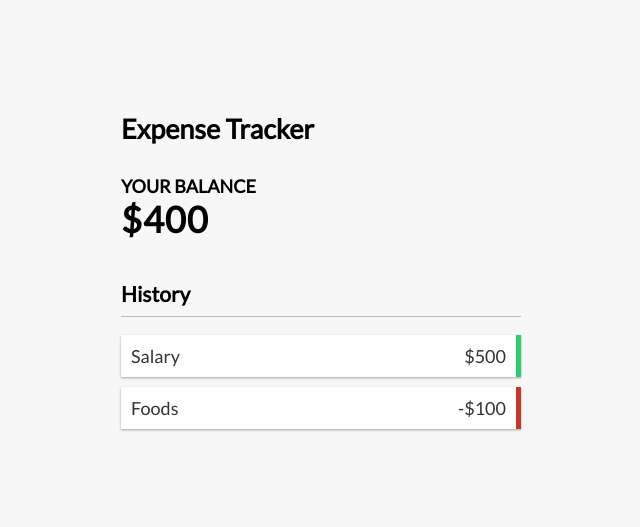
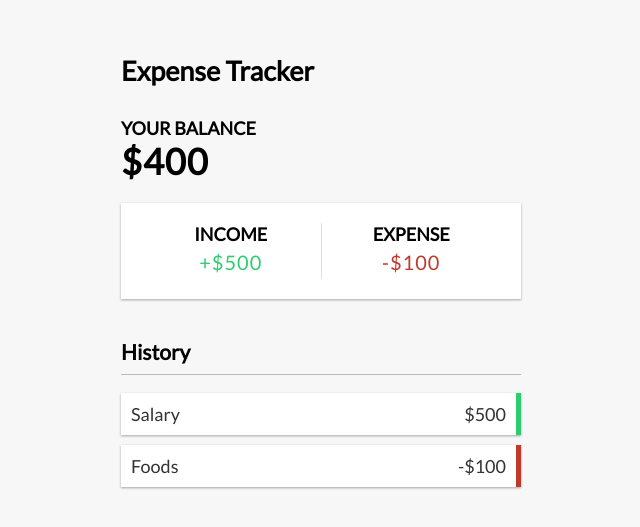
Before and after one commit to indra120/expense-tracker-react, a React (Vite) app: page / in a window 1280 px wide. Shown: the part 121-648 px from the top of the page, without its empty margins (319-959 px from the left). Built offline with nearby package versions, Linux system fonts and the light colour scheme.

Commit message:
Compute & display totals of income & expense

```diff
--- a/src/app.tsx
+++ b/src/app.tsx
@@ -1,6 +1,7 @@
 import { useMemo, useState } from "react"
 import TransactionList from "./components/transaction-list"
 import Balance from "./components/balance"
+import IncomeExpenses from "./components/income-expenses"
 
 export interface Transaction {
   id: number
@@ -14,10 +15,23 @@ const App = () => {
     { id: 2, text: "Foods", amount: -100 },
   ])
 
-  const total = useMemo(
-    () => transactions.reduce((acc, data) => acc + data.amount, 0),
-    [transactions]
-  )
+  const total = useMemo(() => {
+    return transactions.reduce((acc, data) => acc + data.amount, 0)
+  }, [transactions])
+
+  const income = useMemo(() => {
+    return transactions
+      .filter((data) => data.amount > 0)
+      .reduce((acc, data) => acc + data.amount, 0)
+      .toFixed(2)
+  }, [transactions])
+
+  const expenses = useMemo(() => {
+    return transactions
+      .filter((data) => data.amount < 0)
+      .reduce((acc, data) => acc + data.amount, 0)
+      .toFixed(2)
+  }, [transactions])
 
   const deleteTransaction = (id: number) => () => {
     setTransactions((prev) => prev.filter((data) => data.id !== id))
@@ -29,6 +43,7 @@ const App = () => {
 
       <div className="container">
         <Balance total={total} />
+        <IncomeExpenses income={+income} expenses={+expenses} />
         <TransactionList
           transactions={transactions}
           handleDelete={deleteTransaction}
--- /dev/null
+++ b/src/components/income-expenses.tsx
@@ -0,0 +1,20 @@
+interface IncomeExpensesProps {
+  income: number
+  expenses: number
+}
+
+const IncomeExpenses: React.FC<IncomeExpensesProps> = (props) => (
+  <div className="inc-exp-container">
+    <div>
+      <h4>Income</h4>
+      <p className="money plus">+${props.income}</p>
+    </div>
+
+    <div>
+      <h4>Expense</h4>
+      <p className="money minus">-${props.expenses * -1}</p>
+    </div>
+  </div>
+)
+
+export default IncomeExpenses
```
